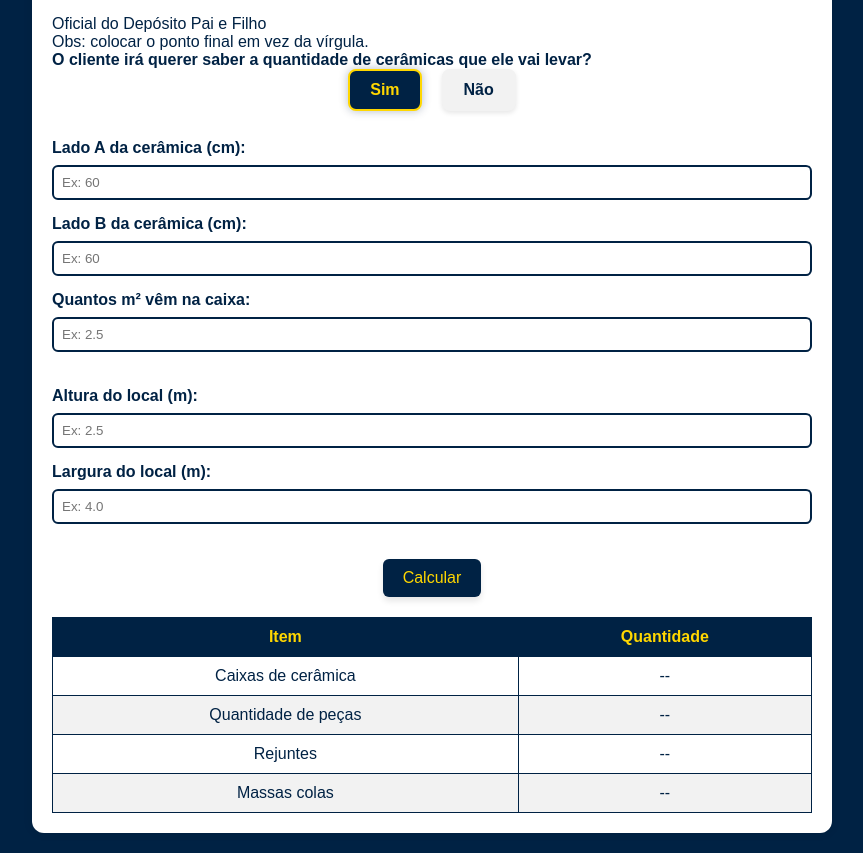
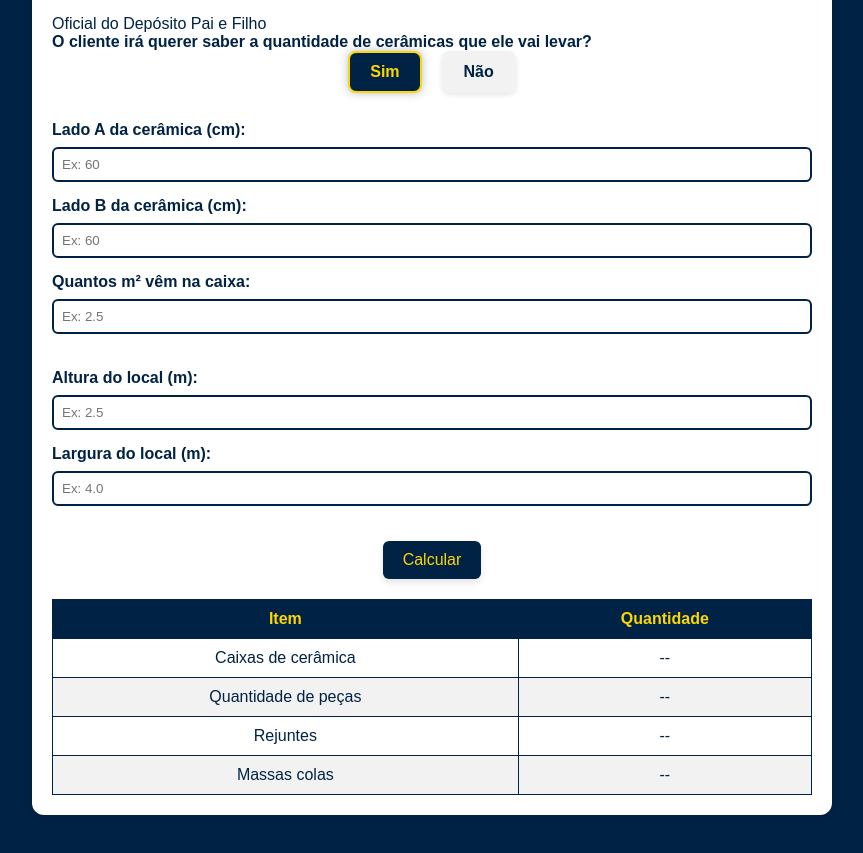
Before and after one commit to Error-710/ceramicas-trabalho, a plain HTML site: page index.html in a window 1280 px wide. Shown: the part 92-945 px from the top of the page, without its empty margins (208-1071 px from the left). Drawn offline with Linux system fonts and the light colour scheme.

Commit message:
Remove limitação de ponto/vírgula nos inputs

```diff
--- a/index.html
+++ b/index.html
@@ -15,7 +15,6 @@
     </header>
 
     <section class="info">
-      <p class="obs">Obs: colocar o ponto final em vez da vírgula.</p>
       <p class="pergunta"><strong>O cliente irá querer saber a quantidade de cerâmicas que ele vai levar?</strong></p>
       <div class="radio-group">
         <label class="radio-option">
```
